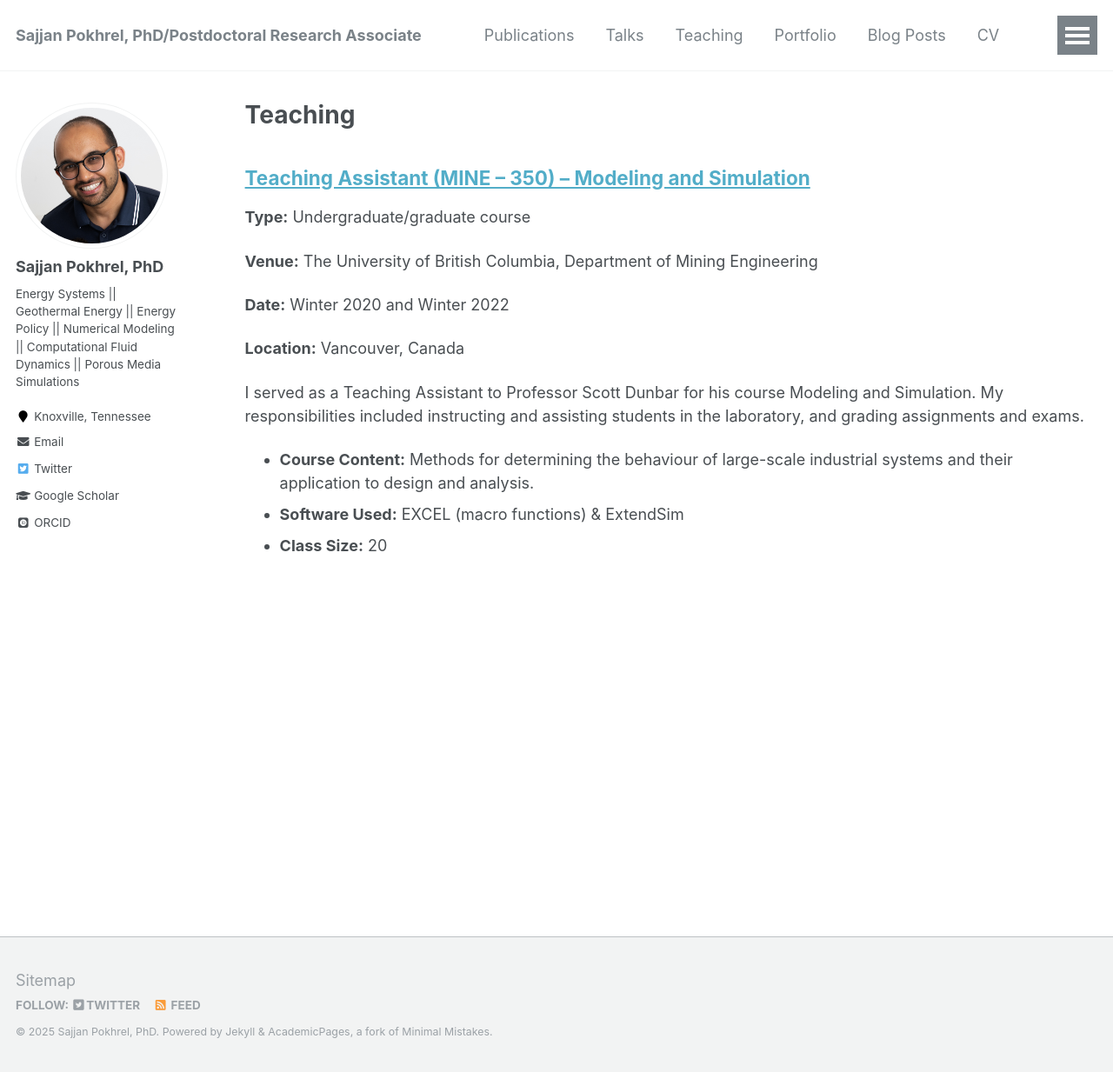
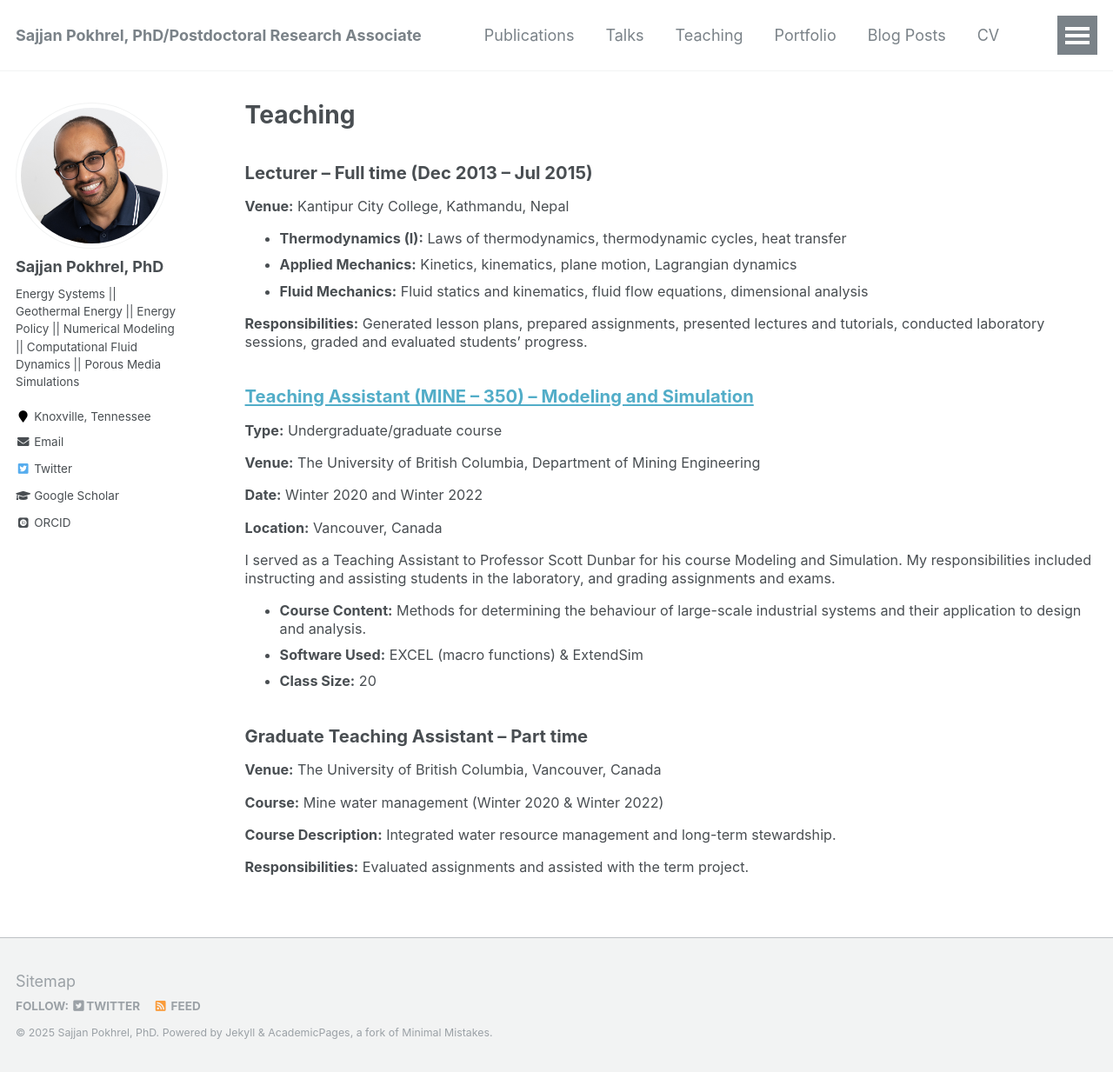
Before and after one commit to sajjanpokhrel/sajjanpokhrel.github.io, a Jekyll site: the page built from _teaching/2014-spring-teaching-1.md, in a window 1280 px wide and 1233 px high. Shown: the whole window at 87% size. Built offline with Jekyll 4.4.1, drawn with Linux system fonts in a browser that asks for light colours; some web fonts are replaced.

Commit message:
addition of teaching experience for kcc and mien water management

```diff
--- a/_teaching/2014-spring-teaching-1.md
+++ b/_teaching/2014-spring-teaching-1.md
@@ -6,6 +6,18 @@ author_profile: true
 ---
 
 {% include base_path %}
+
+<article class="teaching-entry">
+  <h2>Lecturer – Full time (Dec 2013 – Jul 2015)</h2>
+  <p><strong>Venue:</strong> Kantipur City College, Kathmandu, Nepal</p>
+  <ul>
+    <li><strong>Thermodynamics (I):</strong> Laws of thermodynamics, thermodynamic cycles, heat transfer</li>
+    <li><strong>Applied Mechanics:</strong> Kinetics, kinematics, plane motion, Lagrangian dynamics</li>
+    <li><strong>Fluid Mechanics:</strong> Fluid statics and kinematics, fluid flow equations, dimensional analysis</li>
+  </ul>
+  <p><strong>Responsibilities:</strong> Generated lesson plans, prepared assignments, presented lectures and tutorials, conducted laboratory sessions, graded and evaluated students’ progress.</p>
+</article>
+
 
 <article class="teaching-entry">
   <h2>
@@ -26,3 +38,11 @@ author_profile: true
     <li><strong>Class Size:</strong> 20</li>
   </ul>
 </article>
+
+<article class="teaching-entry">
+  <h2>Graduate Teaching Assistant – Part time</h2>
+  <p><strong>Venue:</strong> The University of British Columbia, Vancouver, Canada</p>
+  <p><strong>Course:</strong> Mine water management (Winter 2020 & Winter 2022)</p>
+  <p><strong>Course Description:</strong> Integrated water resource management and long-term stewardship.</p>
+  <p><strong>Responsibilities:</strong> Evaluated assignments and assisted with the term project.</p>
+</article>
--- a/assets/css/main.scss
+++ b/assets/css/main.scss
@@ -66,3 +66,16 @@
   max-height: 200px; /* adjust as needed */
   display: block;
 }
+
+.teaching-entry {
+  font-size: 0.9rem;
+  line-height: 1.3;
+  margin-bottom: 1.5rem;
+}
+.teaching-entry h2 {
+  margin-bottom: 0.5rem;
+}
+.teaching-entry p,
+.teaching-entry ul li {
+  margin-bottom: 0.5rem;
+}
```
